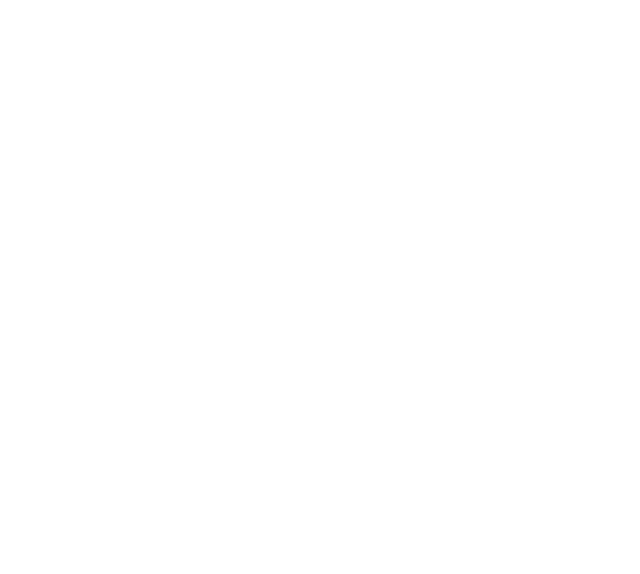
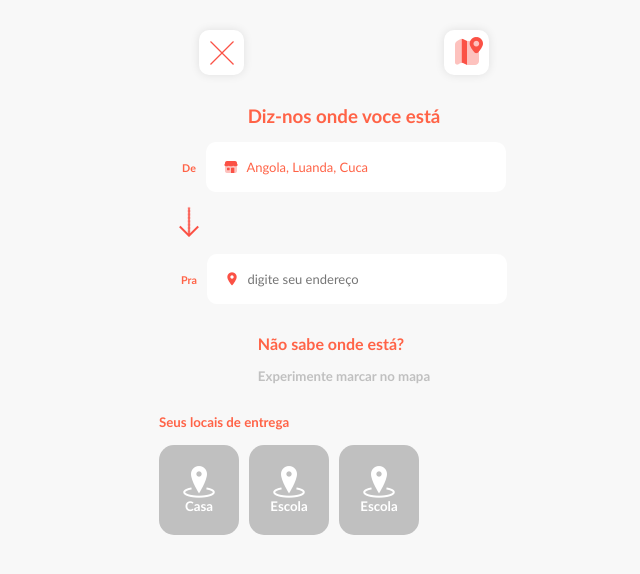
Before and after one commit to LeonardoDevelopper/txilu_pizzas, a plain HTML site: page views/addLocation.html in a window 1280 px wide. Shown: the whole page, without its empty margins (296-936 px from the left). Drawn offline with Linux system fonts and the light colour scheme.

Commit message:
terminei a tela cart e adicionei a tela addLocation

```diff
--- /dev/null
+++ b/public/styleSheet/views-styleSheets/addLocation.css
@@ -0,0 +1,76 @@
+.container-main{
+    display: flex;
+    flex-direction: column;
+    gap: 30px;
+    justify-content: center;
+    align-items: center;
+
+}
+.container-header{
+width: 100%;
+}
+
+.btn-navigaor{
+    margin-top: 30px;
+    width: 100%;
+    display: flex;
+    justify-content: center;
+    align-items: center;
+    flex-direction: row;
+    gap: 200px;
+
+}
+.container-from-to{
+    width: 100%;
+    display: flex;
+    justify-content: center;
+    align-items: center;
+    flex-direction: column;
+    gap: 15px;
+
+}
+.content-from {
+    display: flex;
+    justify-content: center;
+    align-items: center;
+    gap: 10px;
+}
+.content-to{
+    display: flex;
+    justify-content: center;
+    align-items: center;
+    gap: 10px;
+}
+.arrow{
+    transform: rotate(45deg);
+    margin-left: -310px;
+}
+.content-search-on-map{
+    display: flex;
+    flex-direction: column;
+    gap: 15px;
+}
+.container-local-delivery{
+    display: flex;
+    flex-direction: column;
+    gap: 15px;
+
+
+}
+.content-row-local-delivery{
+    width: 370px;
+    display: flex;
+    gap: 10px;
+    overflow-x: scroll;
+
+}
+.content-local-delivery{
+    background-color: silver;
+    width: 80px;
+    height: 90px;
+    border-radius: 15px;
+    display: flex;
+    flex-direction: column;
+    justify-content: center;
+    align-items: center;
+}
--- a/views/addLocation.html
+++ b/views/addLocation.html
@@ -4,8 +4,71 @@
     <meta charset="UTF-8">
     <meta name="viewport" content="width=device-width, initial-scale=1.0">
     <title></title>
+    <link rel="stylesheet" href="/public/styleSheet/default-colors/colorDefault.css">
+    <link rel="stylesheet" href="/public/styleSheet/default-config/config.css">
+    <link rel="stylesheet" href="/public/styleSheet/default-fontStyle/default-fontFamily.css">
+    <link rel="stylesheet" href="/public/styleSheet/default-components/default-input.css">
+    <link rel="stylesheet" href="/public/styleSheet/default-components/default-button.css">
+    <link rel="stylesheet" href="/public/styleSheet/default-components/container-poupup.css">
+    <link rel="stylesheet" href="/public/styleSheet/default-components/default-gif-load.css">
+    <link rel="stylesheet" href="/public/styleSheet/default-components/circle-button.css">
+    <link rel="stylesheet" href="/public/styleSheet/default-components/radius-btn.css">
+    <link rel="stylesheet" href="/public/styleSheet/default-components/control-button.css">
+    <link rel="stylesheet" href="/public/styleSheet/views-styleSheets/addLocation.css">
 </head>
-<body>
+<body style="background-color: #f8f8f8;">
+    <div class="container-main">
+        <div class="container-header">
+            <div class="btn-navigaor">
+                <a href="/views/home.html"><button id="btnBack" class="control-button"><img src="/public/img/ico/icons8_Close_32.png" alt=""></button></a>
+                <a href="/views/addLocation.html"><button class="control-button" id="buyButton"><img src="/public/img/ico/icons8_map_marker_32.png" alt=""></button></a>
+            </div>
 
+        </div>
+        <div class="container-from-to">
+            <h3 class="color-default-tomato">Diz-nos onde voce está</h3>
+            <div class="content-from">
+                <h6 class="color-default-tomato">De</h6>
+                <div class="content-input">
+                    <img src="/public/img/ico/icons8_shop_16.png" alt="">
+                    <input placeholder="" class="input" type="text" value="Angola, Luanda, Cuca">
+                </div>
+
+            </div>
+            <img class="arrow" src="/public/img/ico/icons8_down_right_32.png" alt="">
+            <div class="content-to">
+                <h6 class="color-default-tomato">Pra</h6>
+                <div class="content-input">
+                    <img src="/public/img/ico/icons8_Location_16.png" alt="">
+                    <input placeholder="digite seu endereço" class="input" type="text">
+                </div>
+            </div>
+        </div>
+        <div class="content-search-on-map">
+            <h4 class="color-default-tomato">Não sabe onde está?</h5>
+            <h5 class="color-default-silver"> Experimente marcar no mapa</h6>
+        </div>
+        <div class="container-local-delivery">
+            <h5  class="color-default-tomato">Seus locais de entrega</h5>
+            <div class="content-row-local-delivery">
+                <div class="content-local-delivery">
+                    <img src="/public/img/ico/icons8_place_marker_32.png" alt="">
+                    <h5 class="color-white">Casa</h6>
+                </div>
+                <div class="content-local-delivery">
+                    <img src="/public/img/ico/icons8_place_marker_32.png" alt="">
+                    <h5 class="color-white">Escola</h6>
+                </div>
+                <div class="content-local-delivery">
+                    <img src="/public/img/ico/icons8_place_marker_32.png" alt="">
+                    <h5 class="color-white">Escola</h6>
+                </div>
+
+
+        </div>
+        <div class="content-favorites-delivers">
+
+        </div>
+    </div>
 </body>
 </html>
```
Also changed, not shown: views/cart.html (+39 -8 lines), public/img/ico/icons8_down_right.ico (added), public/img/ico/icons8_down_right_16.png (added), public/img/ico/icons8_down_right_32.png (added), public/img/ico/icons8_map_marker.ico (added), public/img/ico/icons8_map_marker_16.png (added), public/img/ico/icons8_map_marker_32.png (added), public/img/ico/icons8_place_marker.ico (added), public/img/ico/icons8_place_marker_16.png (added), public/img/ico/icons8_place_marker_32.png (added), public/img/ico/icons8_shop.ico (added), public/img/ico/icons8_shop_16.png (added), public/img/ico/icons8_shop_32.png (added).
